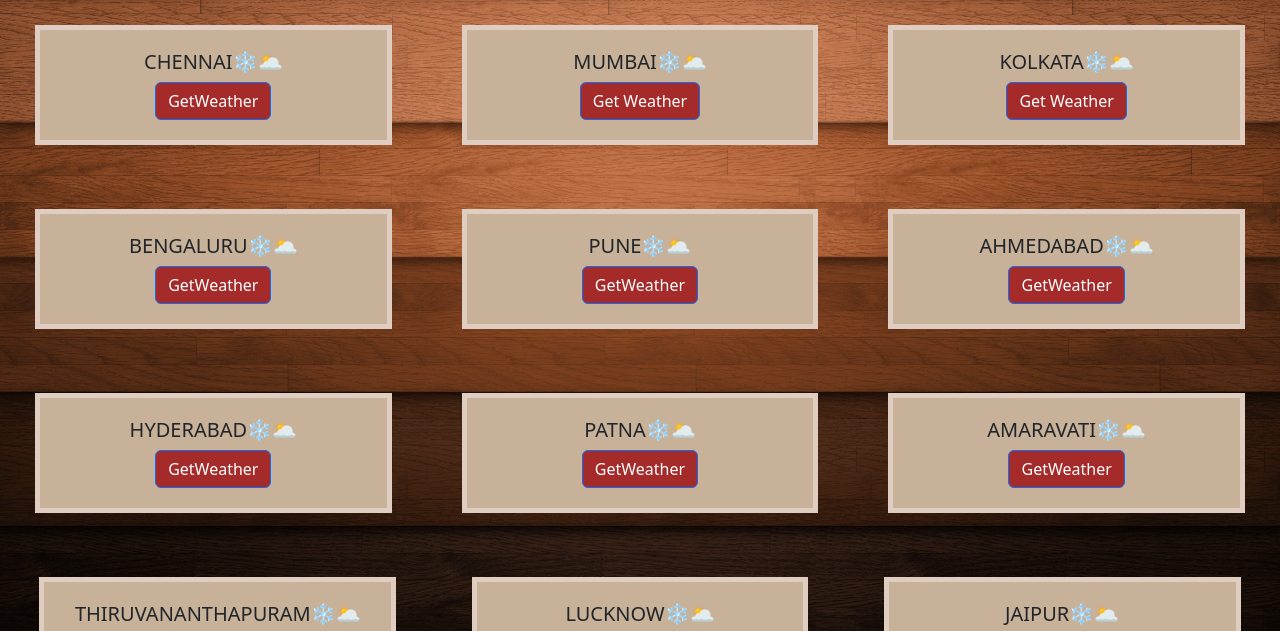
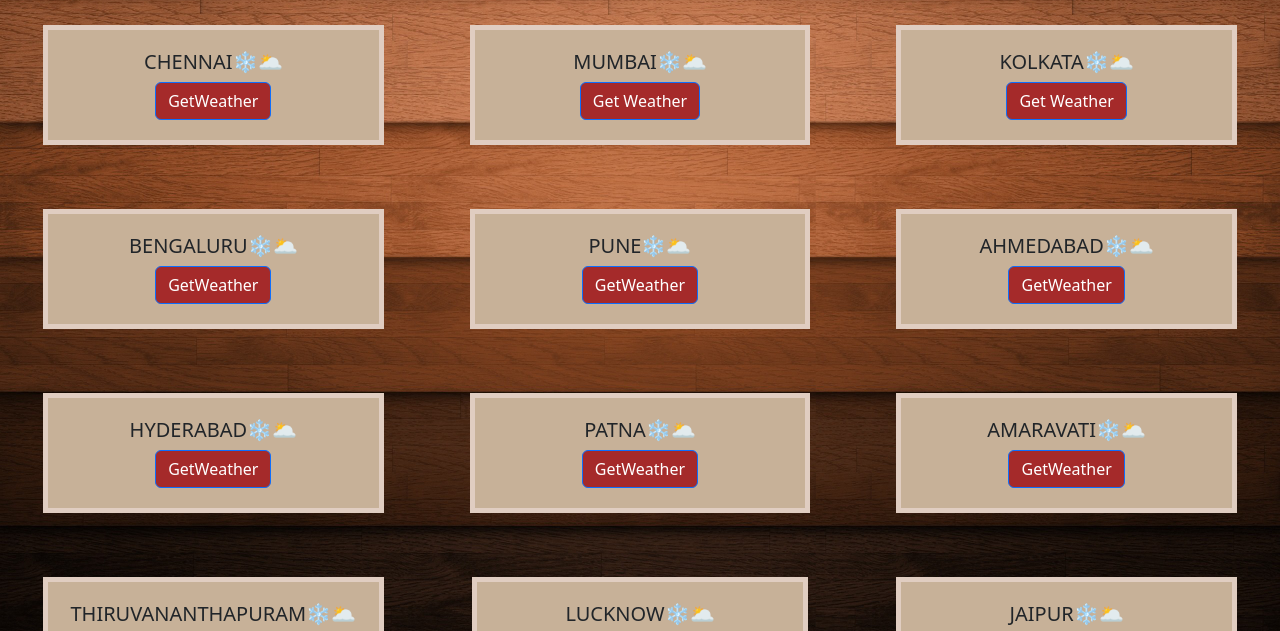
Before and after one commit to MAHESH-TS/weatherupdates, a website: page index.html in a window 1280 px wide. Shown: the part 143-774 px from the top of the page. Drawn offline with nearby package versions, Linux system fonts and the light colour scheme; files that its build step writes are made by us from their sources; files whose address does not match are found by name.

Commit message:
Update styles.css

```diff
--- a/assets/styles.css
+++ b/assets/styles.css
@@ -70,10 +70,18 @@ h1 {
 
   .custom-col
    {
-    width: 33.3333%;
-    flex: 0 0 auto;
+    width: calc(33.333% - 1rem);
+    margin-right: 0.5rem;
+    margin-left: 0.5rem;
+    margin-bottom: 1rem;
     box-sizing: border-box;
    }
+
+.custom-row {
+  display: flex;
+  flex-wrap: wrap;
+
+}
 
   .custom-mb {
     margin-bottom: 1.5rem;
```
